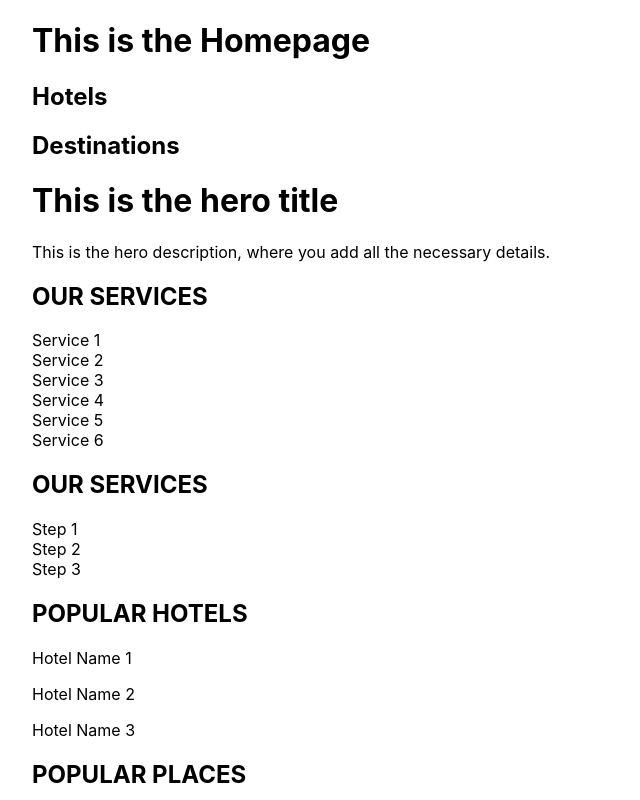
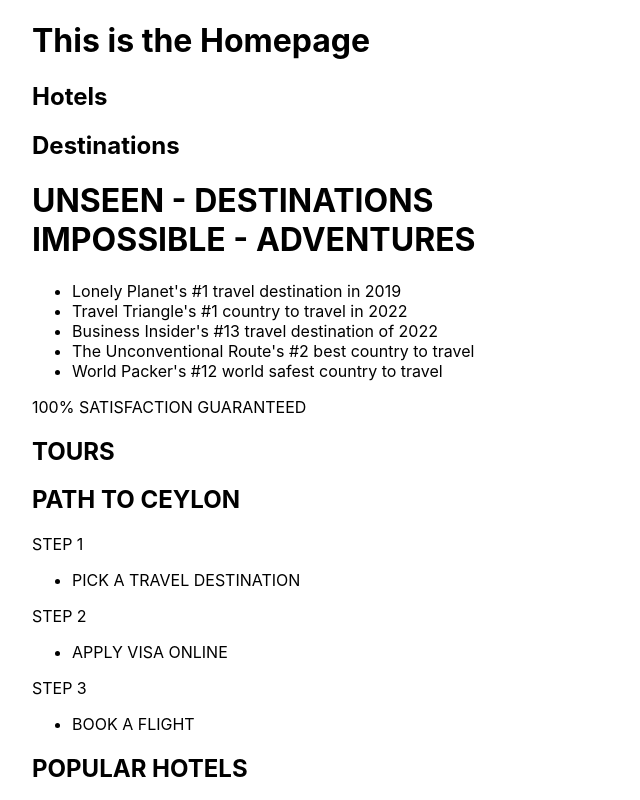
Before and after one commit to avidu97/okkoma-travel, a Next.js app: page / in a window 1280 px wide. Shown: the top 800 px of the page, without its empty margins (0-640 px from the left). Built offline with nearby package versions, Linux system fonts and the light colour scheme.

Commit message:
Redesign for old design

```diff
--- a/pages/index.js
+++ b/pages/index.js
@@ -21,34 +21,82 @@ export default function Home() {
           <Link href="/destinations">Destinations</Link>
         </h2>
       </div>
-      {/* ______________________________________________________________________HERO */}
-      <div className={styles.hero_container}>
-        <div className={styles.hero_heading}>
-          <h1>This is the hero title</h1>
+      {/* ____________________________________________________HERO */}
+      <div className={styles.hero_main}>
+        <div className={styles.hero_container}>
+          <div className={styles.hero_title}>
+            <h1>
+              UNSEEN - DESTINATIONS
+              <br />
+              IMPOSSIBLE - ADVENTURES
+            </h1>
+          </div>
+          <div className={styles.hero_list}>
+            <ul>
+              <li>
+                <a href="">Lonely Planet's #1 travel destination in 2019</a>
+              </li>
+              <li>
+                <a href="">Travel Triangle's #1 country to travel in 2022</a>
+              </li>
+              <li>
+                <a href="">Business Insider's #13 travel destination of 2022</a>
+              </li>
+              <li>
+                <a href="">
+                  The Unconventional Route's #2 best country to travel
+                </a>
+              </li>
+              <li>
+                <a href="">World Packer's #12 world safest country to travel</a>
+              </li>
+            </ul>
+          </div>
         </div>
-        <div className={styles.hero_description}>
-          <p>
-            This is the hero description, where you add all the necessary
-            details.
-          </p>
+        <div className={styles.hero_circle}>
+          <p>100% SATISFACTION GUARANTEED</p>
         </div>
       </div>
-      {/* ___________________________________________________________________SERVICES */}
-      <div className={styles.services_container}>
-        <h2>OUR SERVICES</h2>
-        <div className={styles.service}>Service 1</div>
-        <div className={styles.service}>Service 2</div>
-        <div className={styles.service}>Service 3</div>
-        <div className={styles.service}>Service 4</div>
-        <div className={styles.service}>Service 5</div>
-        <div className={styles.service}>Service 6</div>
+      {/* __________________________________________________________DESCRIPTION */}
+      <div className={styles.des_main}>
+        <div className={styles.des_container}>
+          <div className={styles.des}></div>
+          <div className={styles.des_images}></div>
+        </div>
       </div>
-      {/* ______________________________________________________________________STEPS */}
-      <div className={styles.steps_container}>
-        <h2>OUR SERVICES</h2>
-        <div className={styles.steps}>Step 1</div>
-        <div className={styles.steps}>Step 2</div>
-        <div className={styles.steps}>Step 3</div>
+      {/* __________________________________________________________TOURS */}
+      <div className={styles.tours_main}>
+        <h2>TOURS</h2>
+      </div>
+      {/* __________________________________________________________STEPS */}
+      <div className={styles.steps_main}>
+        <div className={styles.steps_container}>
+          <h2>PATH TO CEYLON</h2>
+          <div>
+            <p>STEP 1</p>
+            <ul>
+              <li>
+                <a href="">PICK A TRAVEL DESTINATION</a>
+              </li>
+            </ul>
+          </div>
+          <div>
+            <p>STEP 2</p>
+            <ul>
+              <li>
+                <a href="">APPLY VISA ONLINE</a>
+              </li>
+            </ul>
+          </div>
+          <div>
+            <p>STEP 3</p>
+            <ul>
+              <li>
+                <a href="">BOOK A FLIGHT</a>
+              </li>
+            </ul>
+          </div>
+        </div>
       </div>
       {/* _____________________________________________________________________HOTELS */}
       <div className={styles.hotels_container}>
```
